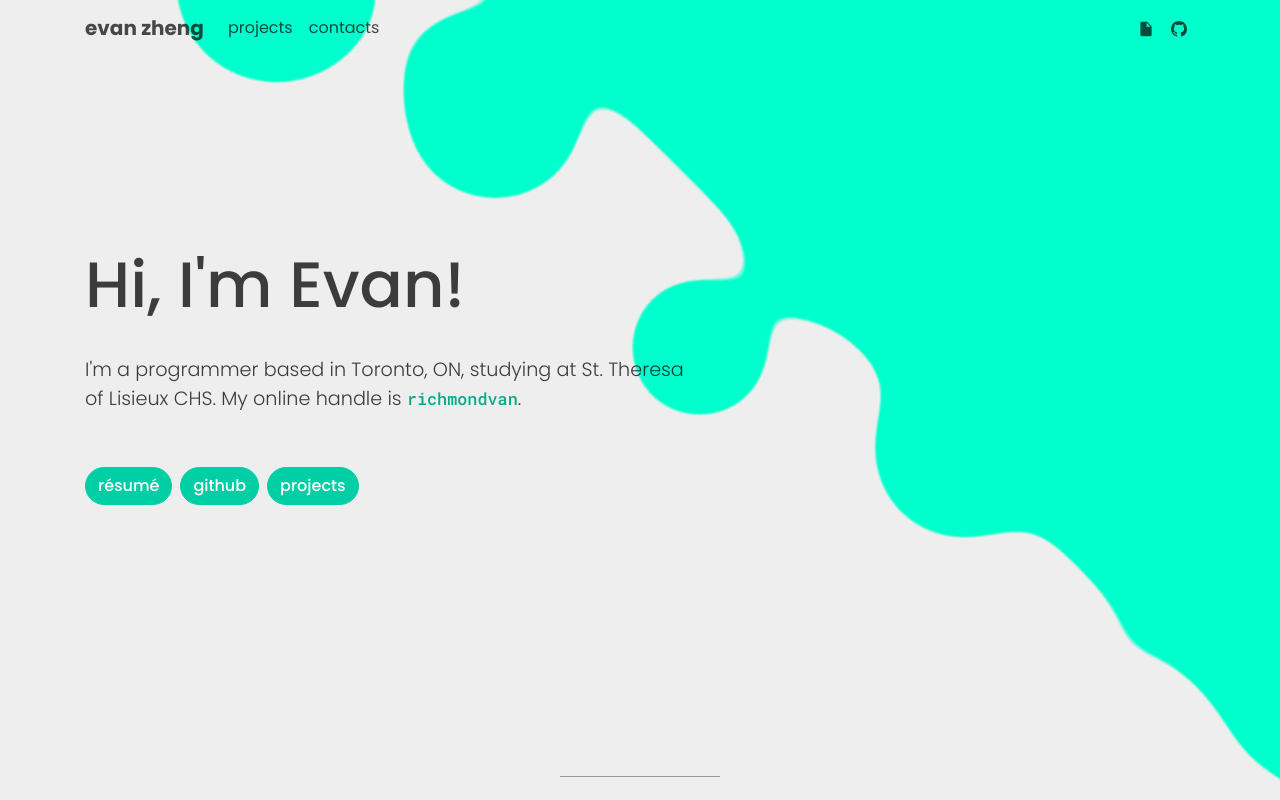
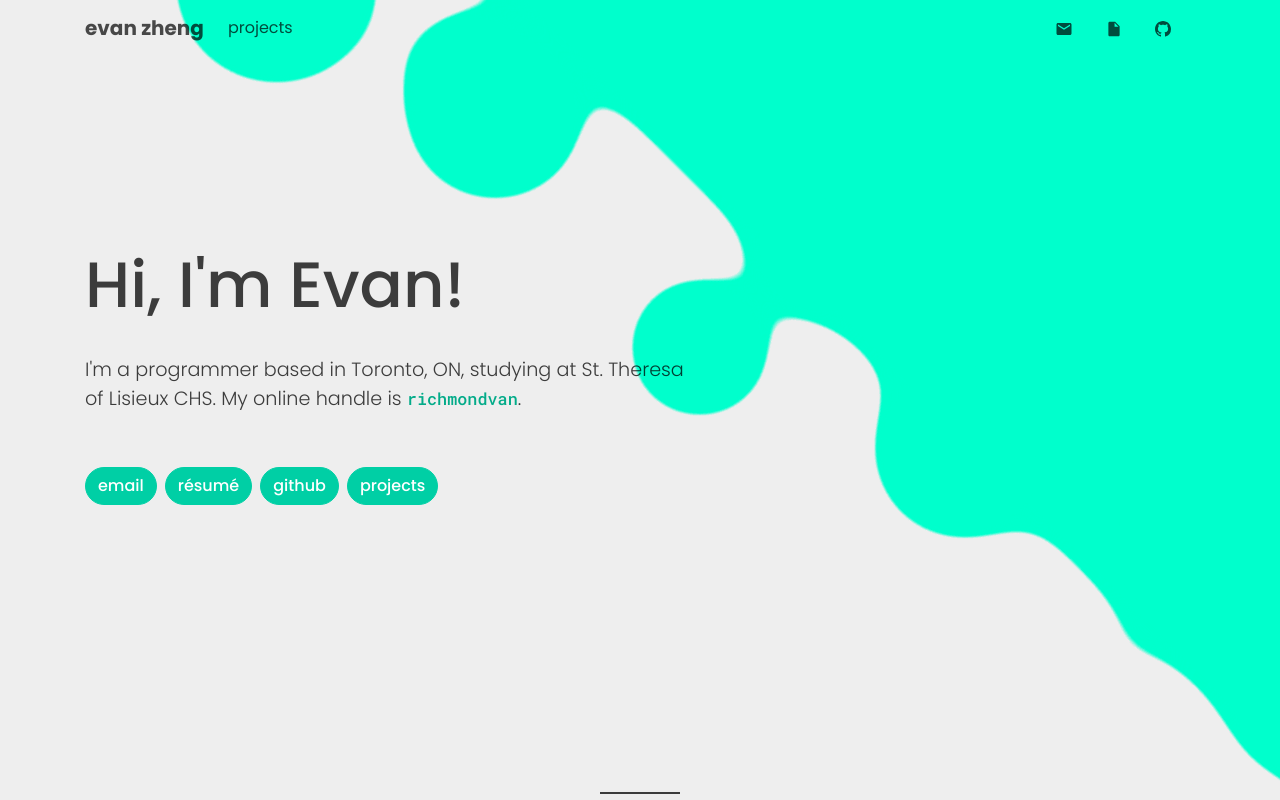
Before and after one commit to evtyz/evtyz.github.io, a React (Create React App) app: page / in a window 1280 px wide. Shown: the top 800 px of the page. Built offline with nearby package versions, Linux system fonts and the light colour scheme.

Commit message:
Added email

```diff
--- a/src/App.css
+++ b/src/App.css
@@ -86,10 +86,15 @@ body code {
 }
 
 body hr {
-    width: 10em;
-    margin-top: 5em;
-    margin-bottom: 5em;
-    background-color: darkgrey;
+    width: 5em;
+    padding-top: 2em;
+    margin-top: 4em;
+    margin-bottom: 4em;
+    background-color: transparent;
+    border-bottom: solid;
+    border-color: rgba(0, 0, 0, .75);
+    border-width: 2px;
+    border-top: transparent;
 }
 
 body .btn-primary {
@@ -105,6 +110,7 @@ body .btn-primary {
 
 body .btn-primary:focus {
     color: white;
+    text-decoration: underline;
     background-color: var(--accentextradark) !important;
     border-color: var(--accentextradark) !important;
     box-shadow: 0 0 0 0.2rem var(--accentdarktransparent);
@@ -112,12 +118,14 @@ body .btn-primary:focus {
 
 body .btn-primary:active {
     color: white;
+    text-decoration: underline;
     border-color: var(--accentextremedark) !important;
     background-color: var(--accentextremedark) !important;
     box-shadow: 0 0 0 0.2rem var(--accentextradarktransparent) !important;
 }
 
 body .btn-primary:hover {
+    text-decoration: underline;
     border-color: var(--accentextradark);
     background-color: var(--accentextradark);
 }
--- a/src/App.js
+++ b/src/App.js
@@ -2,7 +2,6 @@ import React from "react";
 import Navigation from "./components/Navigation";
 import Home from "./components/Home";
 import Projects from "./components/Projects";
-import Contacts from "./components/Contacts";
 import Footer from "./components/Footer";
 import Background from "./components/Background";
 import "bootstrap/dist/css/bootstrap.min.css";
@@ -23,11 +22,9 @@ function App() {
         <Container>
           <div>
             <Home />
-            <hr id="projects" />
+            <hr id="projects"/>
             <Projects />
-            <hr id="contacts" />
-            <Contacts />
-            <hr style={{ marginBottom: "1em", width: "auto" }} />
+            <hr style={{ marginBottom: "1em", width: "auto", borderWidth: "0.5px" }} />
             <Footer />
           </div>
         </Container>
--- a/src/components/Contacts.js
+++ /dev/null
@@ -1,14 +0,0 @@
-import React from 'react';
-import 'bootstrap/dist/css/bootstrap.min.css';
-import '../App.css'
-
-function Contacts()
-{
-    return (
-        <div>
-
-        </div>
-    );
-}
-
-export default Contacts;
--- a/src/components/Home.js
+++ b/src/components/Home.js
@@ -26,14 +26,17 @@ function Home()
                 My online handle is <code>richmondvan</code>. <br/> <br/>
             </p>
             <div className='buttongroup'>
+                <Button href="mailto:evan.ty.zheng@gmail.com" variant="primary marginup">
+                    email
+                </Button>
                 <Button href="./Resume.pdf" variant="primary marginup">
-                résumé
+                    résumé
                 </Button>
                 <Button href="https://github.com/richmondvan" variant="primary marginup">
-                github
+                    github
                 </Button>
                 <Button href="#projects" variant="primary marginup">
-                projects
+                    projects
                 </Button>
             </div>
 
--- a/src/components/Navigation.css
+++ b/src/components/Navigation.css
@@ -22,3 +22,11 @@ body .navbar-nav .nav-link {
     font-weight: 400;
     font-style: normal;
 }
+
+.open > .dropdown-menu {
+    display: table-caption;
+}
+
+.navicon {
+    margin-right: 1em;
+}
--- a/src/components/Navigation.js
+++ b/src/components/Navigation.js
@@ -3,6 +3,7 @@ import 'bootstrap/dist/css/bootstrap.min.css';
 import { Container, Navbar, Nav } from 'react-bootstrap';
 import { GoMarkGithub } from 'react-icons/go';
 import { IoMdDocument } from 'react-icons/io'
+import { MdEmail } from 'react-icons/md'
 import '../App.css'
 import './Navigation.css';
 
@@ -17,15 +18,19 @@ function Navigation() {
             <Navbar.Collapse id="basic-navbar-nav">
               <Nav className="mr-auto">
                 <Nav.Link href="#projects">projects</Nav.Link>
-                <Nav.Link href="#contacts">contacts</Nav.Link>
               </Nav>
               <Nav>
-                <Nav.Link href="./Resume.pdf">
-                  <IoMdDocument size='18px'/>
-                </Nav.Link>
-                <Nav.Link href="https://github.com/richmondvan">
-                  <GoMarkGithub/>
-                </Nav.Link>
+                <li style={{display: 'flex'}}>
+                  <Nav.Link className='navicon' href="mailto:evan.ty.zheng@gmail.com">
+                    <MdEmail size='18px'/>
+                  </Nav.Link>
+                  <Nav.Link className='navicon' href="./Resume.pdf">
+                    <IoMdDocument size='18px'/>
+                  </Nav.Link>
+                  <Nav.Link className='navicon' href="https://github.com/richmondvan">
+                    <GoMarkGithub/>
+                  </Nav.Link>
+                </li>
               </Nav>
             </Navbar.Collapse>
 
```
